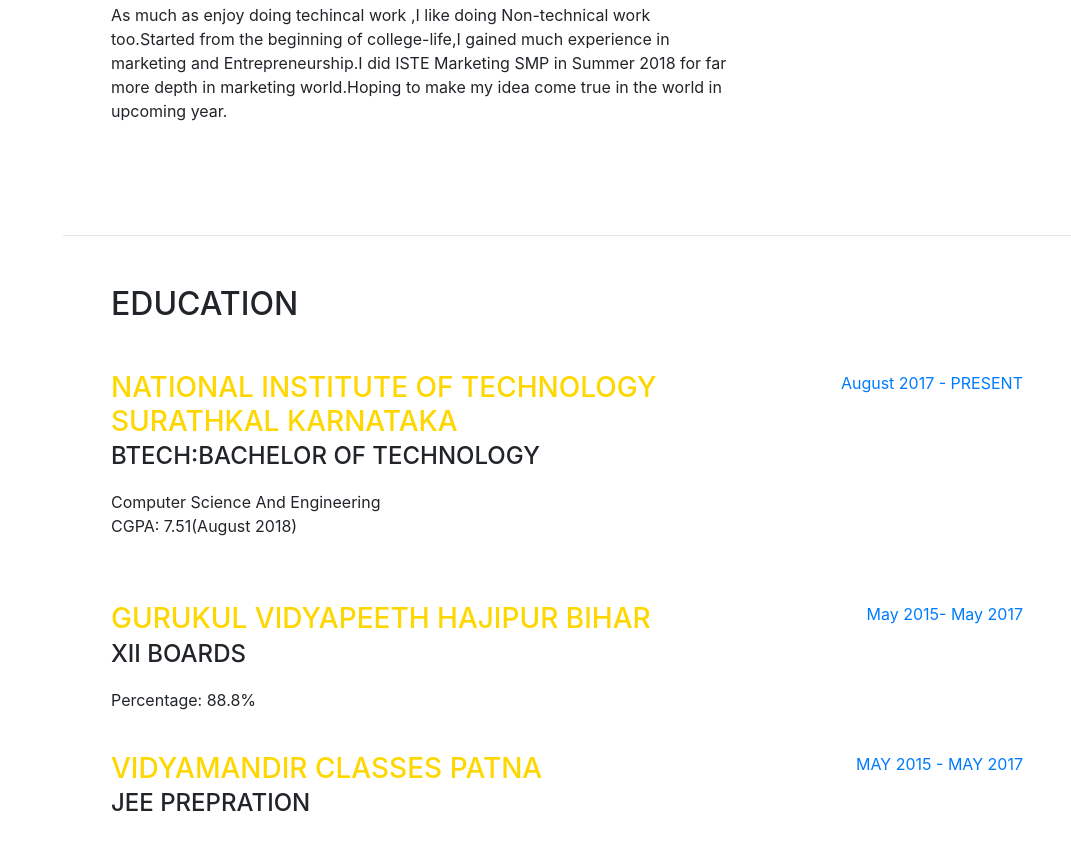
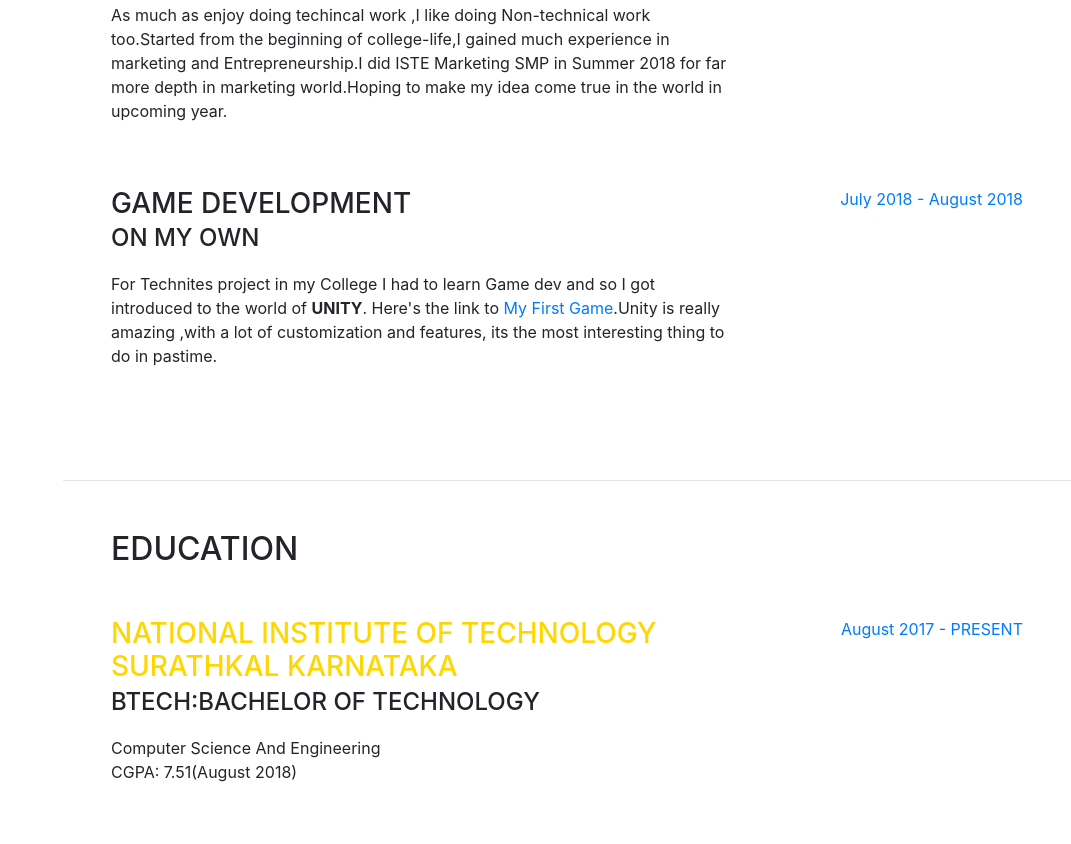
Before and after one commit to Saharsh007/Saharsh007.github.io, a website with bundled scripts: page index.html in a window 1280 px wide. Shown: the part 1743-2587 px from the top of the page, without its empty margins (209-1280 px from the left). Built offline with nearby package versions, Linux system fonts and the light colour scheme; a web font is replaced by a local one.

Commit message:
added details of game development

```diff
--- a/index.html
+++ b/index.html
@@ -160,16 +160,16 @@ only as software not hardware.</p>
           </div> -->
 
 
-          <!-- <div class="resume-item d-flex flex-column flex-md-row mb-5">
+           <div class="resume-item d-flex flex-column flex-md-row mb-5">
             <div class="resume-content mr-auto">
-              <h3 class="mb-0">EXTRA STUFF</h3>
-              <div class="subheading mb-3">ISTE CLUB,Web Club</div>
-              <p>Being a curious guy I wanted to know about the technical stuffs in CSE world, So I explored and learnt Python , OOPS,UNIX Command etc. </p>
+              <h3 class="mb-0">GAME DEVELOPMENT</h3>
+              <div class="subheading mb-3">On My Own</div>
+              <p>For Technites project in my College I had to learn Game dev and so I got introduced to the world of <b>UNITY</b>. Here's the link to <a href="https://github.com/Saharsh007/InfinityRunner-Unity" target="_blank">My First Game</a>.Unity is really amazing ,with a lot of customization and features, its the most interesting thing to do in pastime.  </p>
             </div>
             <div class="resume-date text-md-right">
               <span class="text-primary">July 2018 - August 2018</span>
             </div>
-          </div> -->
+          </div>
 
 
         </div>
```
